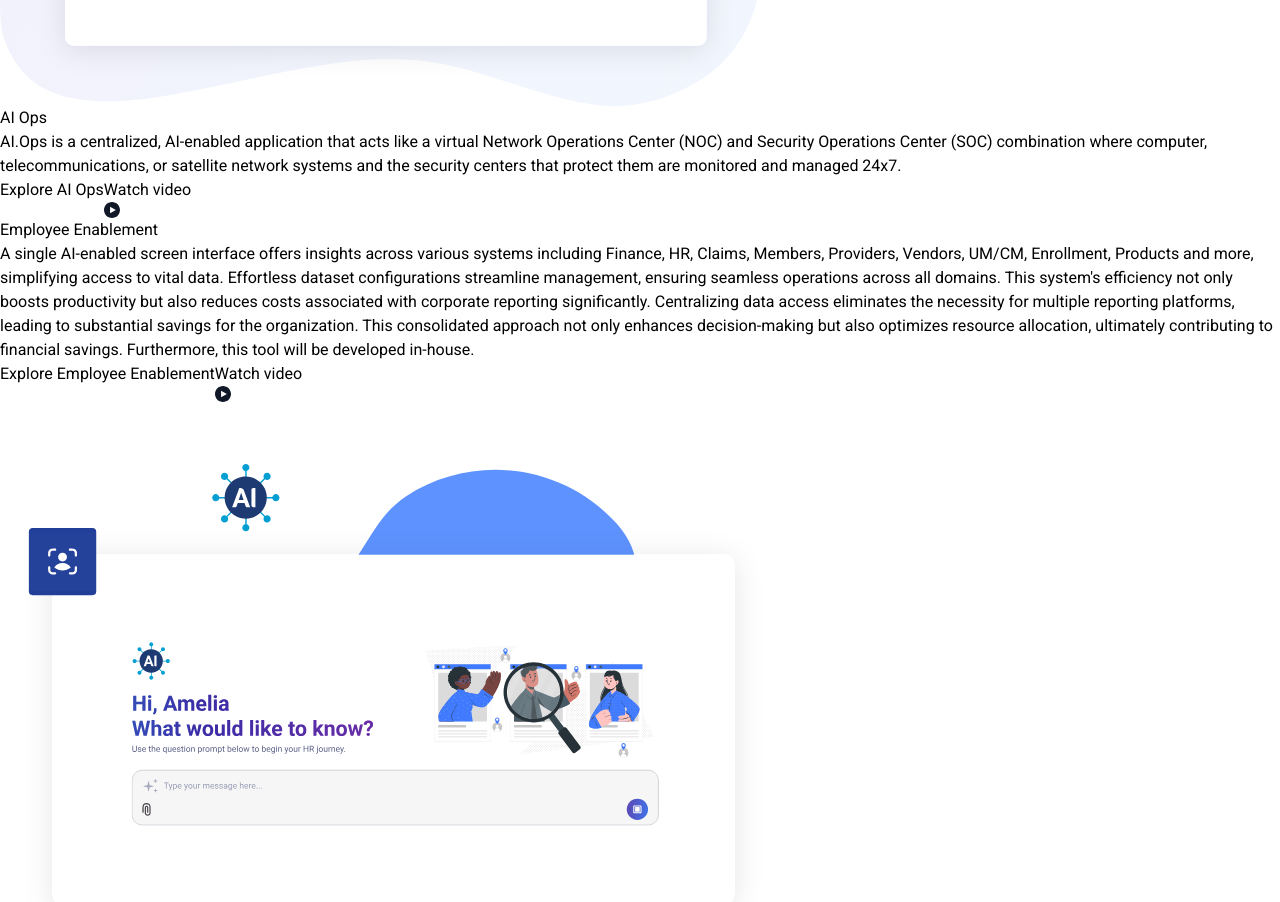
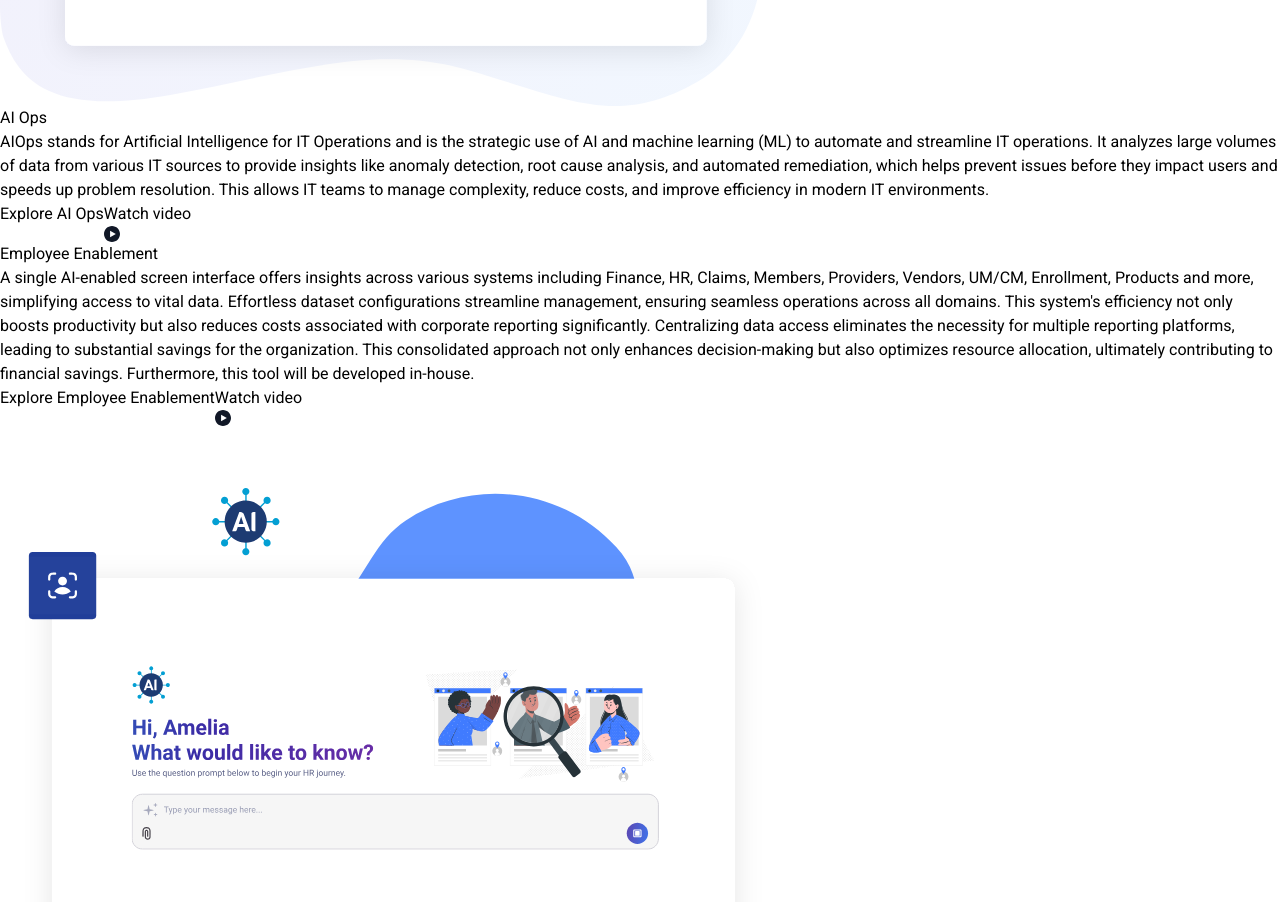
Before and after one commit to annaO2AI/o2ai, a Next.js app: page /products in a window 1280 px wide. Shown: the part 4000-4902 px from the top of the page. Built offline with nearby package versions, Linux system fonts and the light colour scheme.

Commit message:
UI fixed

```diff
--- a/app/home/components/OurAIProducts.tsx
+++ b/app/home/components/OurAIProducts.tsx
@@ -36,7 +36,7 @@ const OurAIProducts = () => {
           </div>
 
           <p className="text-gray-600 mb-4">
-            Lorem ipsum is simply dummy text of the printing and typesetting industry. Lorem ipsum has been the industry&apos;s standard dummy text ever since the...
+            AIOps stands for Artificial Intelligence for IT Operations and is the strategic use of AI and machine learning (ML) to automate and streamline IT...
           </p>
           <a href="/products" className="text-blue-600 hover:underline flex gap-2 items-center">View Details <ArrowRightIconLink /></a>
         </div>
--- a/app/products/components/AIOps.tsx
+++ b/app/products/components/AIOps.tsx
@@ -26,7 +26,7 @@ const AIOps = () => {
         <div className="w-[40%] py-4">
           <h2 className=" font-bold o2-title mb-4 text-[30px]">AI Ops</h2>
           <p className="text-gray-600 mb-4">
-            AI.Ops is a centralized, AI-enabled application that acts like a virtual Network Operations Center (NOC) and Security Operations Center (SOC) combination where computer, telecommunications, or satellite network systems and the security centers that protect them are monitored and managed 24x7.
+            AIOps stands for Artificial Intelligence for IT Operations and is the strategic use of AI and machine learning (ML) to automate and streamline IT operations. It analyzes large volumes of data from various IT sources to provide insights like anomaly detection, root cause analysis, and automated remediation, which helps prevent issues before they impact users and speeds up problem resolution. This allows IT teams to manage complexity, reduce costs, and improve efficiency in modern IT environments.
           </p>
           <div className="flex space-x-4">
             <button className="bg-blue-500 text-white px-4 py-2 rounded hover:bg-blue-600">
```
